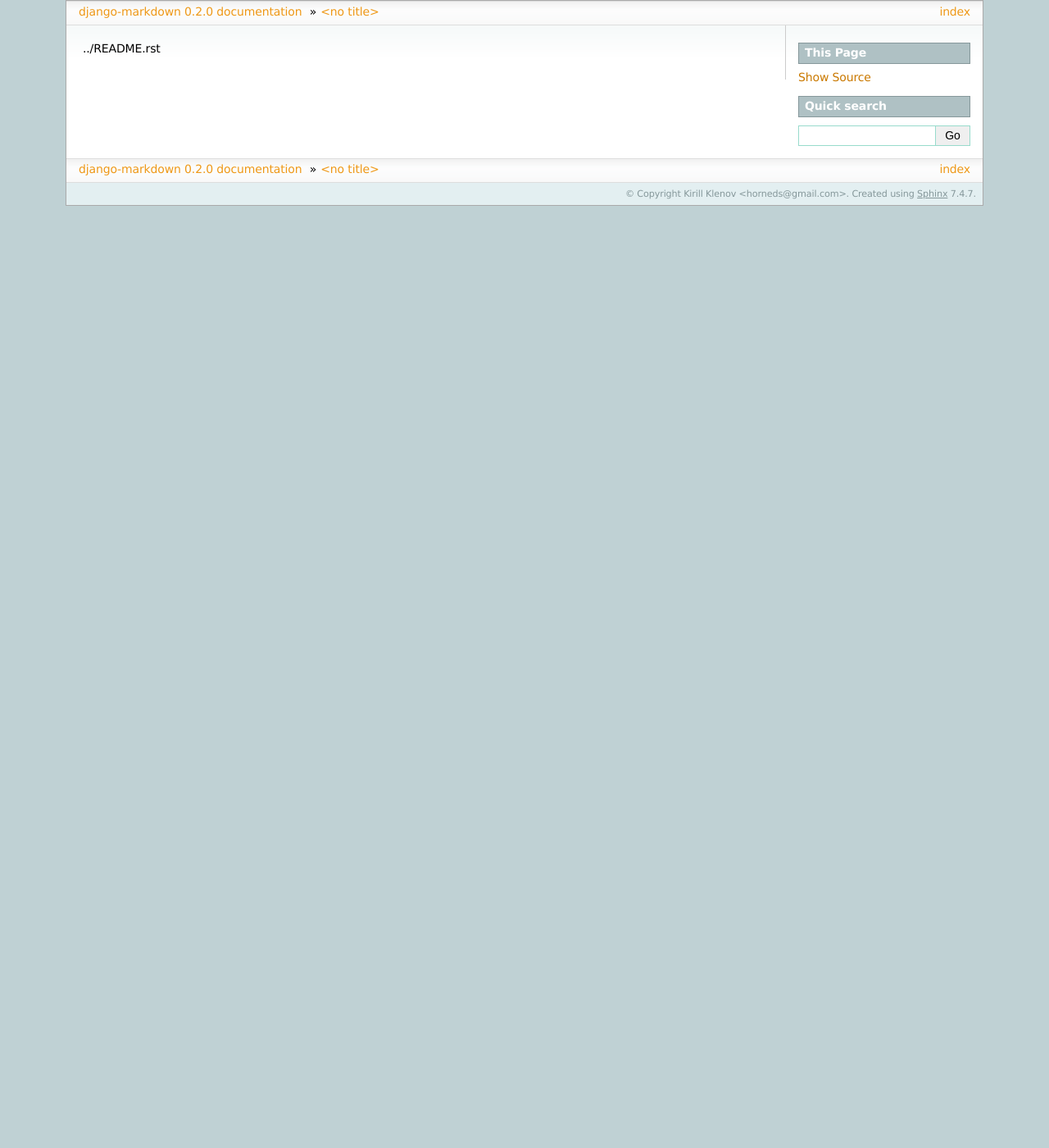
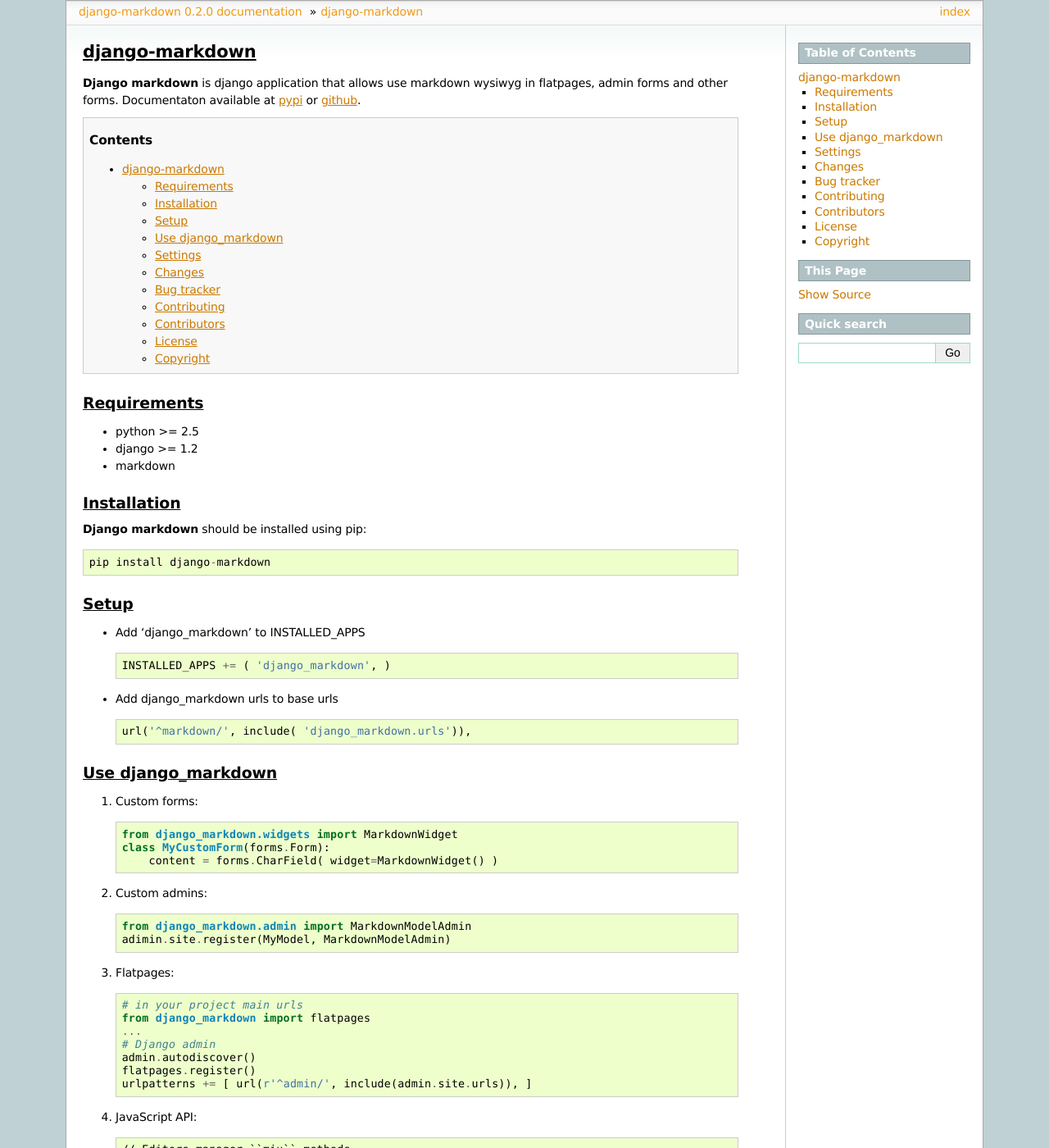
Before and after one commit to klen/django_markdown, a Sphinx documentation site: the page built from docs/index.rst, in a window 1280 px wide and 1400 px high. Shown: the whole window at 82% size. Built offline with Sphinx 7.4.7, drawn with Linux system fonts in a browser that asks for light colours; some of the changed text lies outside the part shown.

Commit message:
update docs

```diff
--- a/docs/index.rst
+++ b/docs/index.rst
@@ -1 +1,154 @@
-../README.rst
+django-markdown
+###############
+
+**Django markdown** is django application that allows use markdown wysiwyg in flatpages, admin forms and other forms.
+Documentaton available at pypi_ or github_.
+
+.. contents::
+
+Requirements
+============
+
+- python >= 2.5
+- django >= 1.2
+- markdown
+
+
+Installation
+============
+
+**Django markdown** should be installed using pip: ::
+
+    pip install django-markdown
+
+
+Setup
+=====
+
+- Add 'django_markdown' to INSTALLED_APPS ::
+
+    INSTALLED_APPS += ( 'django_markdown', )
+
+
+- Add django_markdown urls to base urls ::
+
+    url('^markdown/', include( 'django_markdown.urls')),
+
+
+Use django_markdown
+===================
+
+#) Custom forms: ::
+
+    from django_markdown.widgets import MarkdownWidget
+    class MyCustomForm(forms.Form):
+        content = forms.CharField( widget=MarkdownWidget() )
+
+#) Custom admins: ::
+
+    from django_markdown.admin import MarkdownModelAdmin
+    adimin.site.register(MyModel, MarkdownModelAdmin)
+
+#) Flatpages: ::
+
+    # in your project main urls
+    from django_markdown import flatpages
+    ...
+    # Django admin
+    admin.autodiscover()
+    flatpages.register()
+    urlpatterns += [ url(r'^admin/', include(admin.site.urls)), ]
+
+#) JavaScript API: ::
+
+    // Editors manager ``miu`` methods
+
+    // Initialize editor using default settings extended with ``extraSettings``
+    miu.init(textareaId, extraSettings);
+
+    // Get default mIu settings
+    miu.settings();
+
+    // Set default mIu settings
+    miu.settings(newSettings);
+
+    // Get all initialized aditors
+    miu.editors();
+
+    // Get certain editor
+    miu.editors(textareaId);
+
+
+    // Editor instance methods
+
+    // Dynamically add button at ``index`` position
+    editor.addButton(conf, index)
+
+    // Dynamically remove button at ``index`` position
+    editor.removeButton(index)
+
+
+Settings
+========
+
+**MARKDOWN_EDITOR_SKIN** - skin option, default value is ``markitup``
+
+Example: `settings.py` ::
+
+    MARKDOWN_EDITOR_SKIN = 'simple'
+
+**MARKDOWN_EDITOR_SETTINGS** - holds the extra parameters set to be passed to textarea.markItUp()
+
+
+Changes
+=======
+
+Make sure you`ve read the following document if you are upgrading from previous versions:
+
+http://packages.python.org/django-markdown/changes.html
+
+
+Bug tracker
+===========
+
+If you have any suggestions, bug reports or
+annoyances please report them to the issue tracker
+at https://github.com/klen/django_markdown/issues
+
+
+Contributing
+============
+
+Development of django-markdown happens at github: https://github.com/klen/django_markdown
+
+
+Contributors
+=============
+
+* klen_ (Kirill Klenov)
+
+* yavorskiy_ (Sergii Iavorskyi)
+
+
+License
+=======
+
+Licensed under a `GNU lesser general public license`_.
+
+
+Copyright
+=========
+
+Copyright (c) 2011 Kirill Klenov (horneds@gmail.com)
+
+Markitup_:
+    (c) 2008 Jay Salvat
+    http://markitup.jaysalvat.com/
+
+
+.. _GNU lesser general public license: http://www.gnu.org/copyleft/lesser.html
+.. _pypi: http://packages.python.org/django-markdown/
+.. _Markitup: http://markitup.jaysalvat.com/
+.. _github: https://github.com/klen/django_markdown
+.. _klen: https://github.com/klen
+.. _yavorskiy: https://github.com/yavorskiy
```
Also changed, not shown: docs/changes.rst (+20 -1 lines).
